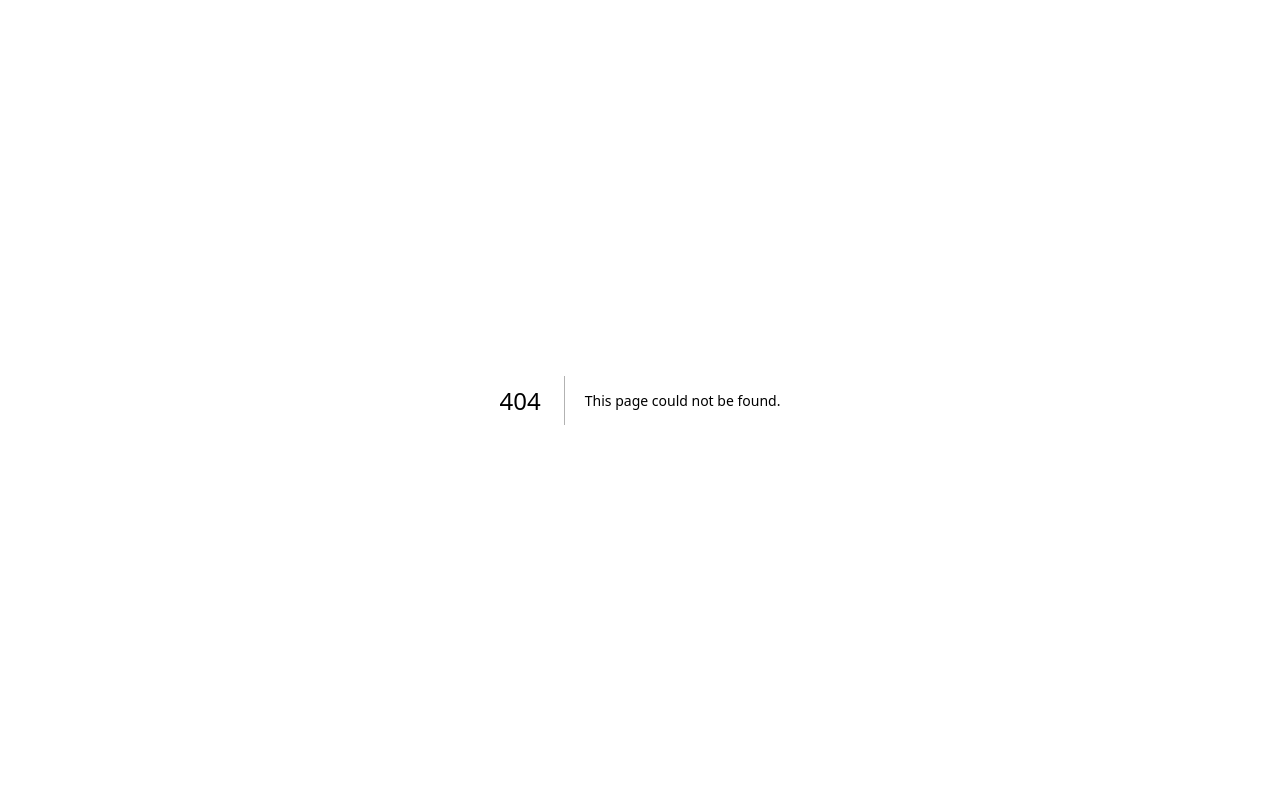
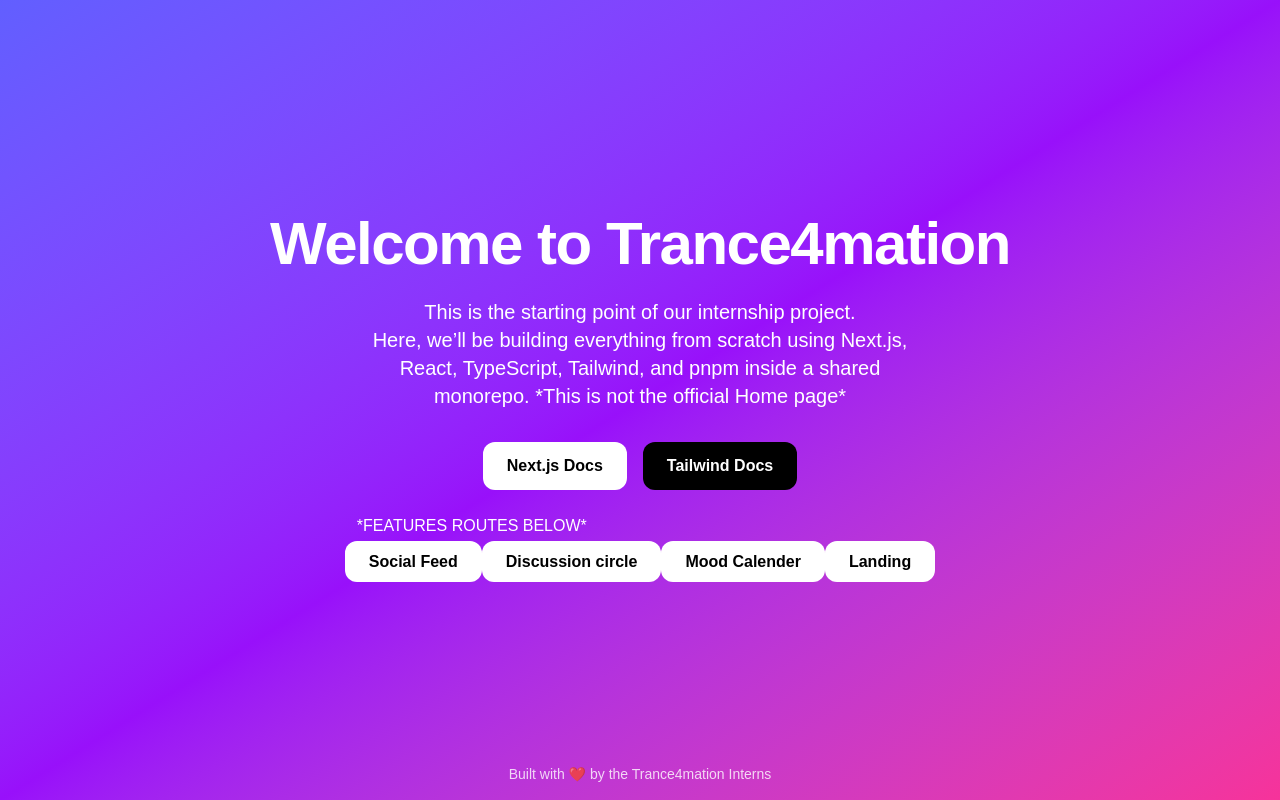
Before and after one commit to wahabahmed25/trance4mation-temp, a Next.js app in the folder frontend/: page /home in a window 1280 px wide. Before the commit this address had no page. Built offline with nearby package versions, Linux system fonts and the light colour scheme.

Commit message:
folder structure, linked routes setup

```diff
--- /dev/null
+++ b/frontend/src/app/discussion-circle/page.tsx
@@ -0,0 +1,18 @@
+import React from 'react'
+import Link from 'next/link'
+
+const Page = () => {
+  return (
+    <div className="flex min-h-screen items-center justify-center">
+        <h1 className='p-3 bold mr-4 border-red-700 border-2 rounded-xl'>Discussion circle</h1>
+      <Link
+        href="/home"
+        className="px-6 py-3 rounded-xl bg-white text-black font-semibold hover:bg-gray-200 transition w-1/3 text-center"
+      >
+        Home
+      </Link>
+    </div>
+  )
+}
+
+export default Page
--- /dev/null
+++ b/frontend/src/app/home/page.tsx
@@ -0,0 +1,63 @@
+import Link from "next/link";
+export default function Home() {
+  return (
+    <main className="flex flex-col items-center justify-center min-h-screen bg-gradient-to-br from-indigo-500 via-purple-600 to-pink-500 text-white">
+      <h1 className="text-4xl sm:text-6xl font-extrabold tracking-tight mb-6">
+        Welcome to Trance4mation
+      </h1>
+      <p className="text-lg sm:text-xl max-w-xl text-center mb-8">
+        This is the starting point of our internship project. <br />
+        Here, we’ll be building everything from scratch using Next.js, React,
+        TypeScript, Tailwind, and pnpm inside a shared monorepo. *This is not the official Home page*
+      </p>
+      <div className="flex gap-4">
+        <a
+          href="https://nextjs.org/docs"
+          target="_blank"
+          rel="noopener noreferrer"
+          className="px-6 py-3 rounded-xl bg-white text-black font-semibold hover:bg-gray-200 transition"
+        >
+          Next.js Docs
+        </a>
+        <a
+          href="https://tailwindcss.com/docs"
+          target="_blank"
+          rel="noopener noreferrer"
+          className="px-6 py-3 rounded-xl bg-black text-white font-semibold hover:bg-gray-800 transition"
+        >
+          Tailwind Docs
+        </a>
+      </div>
+      <footer className="absolute bottom-4 text-sm opacity-80">
+        Built with ❤️ by the Trance4mation Interns
+      </footer>
+      <div className="p-3">
+        <h1 className="p-3">*FEATURES ROUTES BELOW*</h1>
+        <Link
+          href="/social"
+          className="mt-6 px-6 py-3 rounded-xl bg-white text-black font-semibold hover:bg-gray-200 transition"
+        >
+          Social Feed
+        </Link>
+        <Link
+          href="/discussion-circle"
+          className="mt-6 px-6 py-3 rounded-xl bg-white text-black font-semibold hover:bg-gray-200 transition"
+        >
+          Discussion circle
+        </Link>
+        <Link
+          href="/mood-calender"
+          className="mt-6 px-6 py-3 rounded-xl bg-white text-black font-semibold hover:bg-gray-200 transition"
+        >
+          Mood Calender
+        </Link>
+        <Link
+          href="/landing"
+          className="mt-6 px-6 py-3 rounded-xl bg-white text-black font-semibold hover:bg-gray-200 transition"
+        >
+          Landing
+        </Link>
+      </div>
+    </main>
+  );
+}
--- /dev/null
+++ b/frontend/src/app/landing/page.tsx
@@ -0,0 +1,18 @@
+import React from 'react'
+import Link from 'next/link'
+
+const Page = () => {
+  return (
+    <div className="flex min-h-screen items-center justify-center">
+        <h1 className='p-3 bold mr-4 border-red-700 border-2 rounded-xl'>Landing Page</h1>
+      <Link
+        href="/home"
+        className="px-6 py-3 rounded-xl bg-white text-black font-semibold hover:bg-gray-200 transition w-1/3 text-center"
+      >
+        Home
+      </Link>
+    </div>
+  )
+}
+
+export default Page
--- /dev/null
+++ b/frontend/src/app/mood-calender/page.tsx
@@ -0,0 +1,18 @@
+import React from 'react'
+import Link from 'next/link'
+
+const Page = () => {
+  return (
+    <div className="flex min-h-screen items-center justify-center">
+        <h1 className='p-3 bold mr-4 border-red-700 border-2 rounded-xl'>Mood Calender</h1>
+      <Link
+        href="/home"
+        className="px-6 py-3 rounded-xl bg-white text-black font-semibold hover:bg-gray-200 transition w-1/3 text-center"
+      >
+        Home
+      </Link>
+    </div>
+  )
+}
+
+export default Page
--- a/frontend/src/app/page.tsx
+++ b/frontend/src/app/page.tsx
@@ -1,35 +1,5 @@
-export default function Home() {
-  return (
-    <main className="flex flex-col items-center justify-center min-h-screen bg-gradient-to-br from-indigo-500 via-purple-600 to-pink-500 text-white">
-      <h1 className="text-4xl sm:text-6xl font-extrabold tracking-tight mb-6">
-        Welcome to Trance4mation
-      </h1>
-      <p className="text-lg sm:text-xl max-w-xl text-center mb-8">
-        This is the starting point of our internship project. <br />
-        Here, we’ll be building everything from scratch using Next.js, React,
-        TypeScript, Tailwind, and pnpm inside a shared monorepo.
-      </p>
-      <div className="flex gap-4">
-        <a
-          href="https://nextjs.org/docs"
-          target="_blank"
-          rel="noopener noreferrer"
-          className="px-6 py-3 rounded-xl bg-white text-black font-semibold hover:bg-gray-200 transition"
-        >
-          Next.js Docs
-        </a>
-        <a
-          href="https://tailwindcss.com/docs"
-          target="_blank"
-          rel="noopener noreferrer"
-          className="px-6 py-3 rounded-xl bg-black text-white font-semibold hover:bg-gray-800 transition"
-        >
-          Tailwind Docs
-        </a>
-      </div>
-      <footer className="absolute bottom-4 text-sm opacity-80">
-        Built with ❤️ by the Trance4mation Interns
-      </footer>
-    </main>
-  );
+import { redirect } from "next/navigation";
+
+export default function Page() {
+  redirect("/home");
 }
--- a/frontend/src/app/signup/page.tsx
+++ b/frontend/src/app/signup/page.tsx
@@ -0,0 +1,16 @@
+import React from 'react'
+import { useState } from 'react'
+const page = () => {
+    const [inputValue, setInputValue] = useState({
+        name: "",
+        email: "",
+        password: "",
+    })
+  return (
+    <div>
+
+    </div>
+  )
+}
+
+export default page
--- /dev/null
+++ b/frontend/src/app/social/page.tsx
@@ -0,0 +1,18 @@
+import React from 'react'
+import Link from 'next/link'
+
+const Page = () => {
+  return (
+    <div className="flex min-h-screen items-center justify-center">
+        <h1 className='p-3 bold mr-4 border-red-700 border-2 rounded-xl'>Social Feed</h1>
+      <Link
+        href="/home"
+        className="px-6 py-3 rounded-xl bg-white text-black font-semibold hover:bg-gray-200 transition w-1/3 text-center"
+      >
+        Home
+      </Link>
+    </div>
+  )
+}
+
+export default Page
--- a/frontend/src/lib/test.tsx
+++ /dev/null
@@ -1 +0,0 @@
-//delete file (useless)
```
Also changed, not shown: frontend/src/lib/Test.tsx (added).
